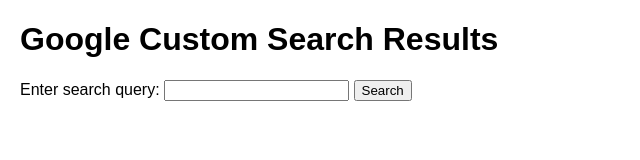
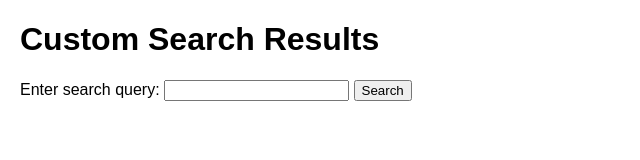
Before and after one commit to darkcloudn/craw, a plain HTML site: page index.html in a window 1280 px wide. Shown: the whole page, without its empty margins (0-640 px from the left). Drawn offline with Linux system fonts and the light colour scheme.

Commit message:
Update index.html

```diff
--- a/index.html
+++ b/index.html
@@ -25,7 +25,7 @@
   </style>
 </head>
 <body>
-  <h1>Google Custom Search Results</h1>
+  <h1> Custom Search Results</h1>
 
   <label for="searchInput">Enter search query:</label>
   <input type="text" id="searchInput" />
```
